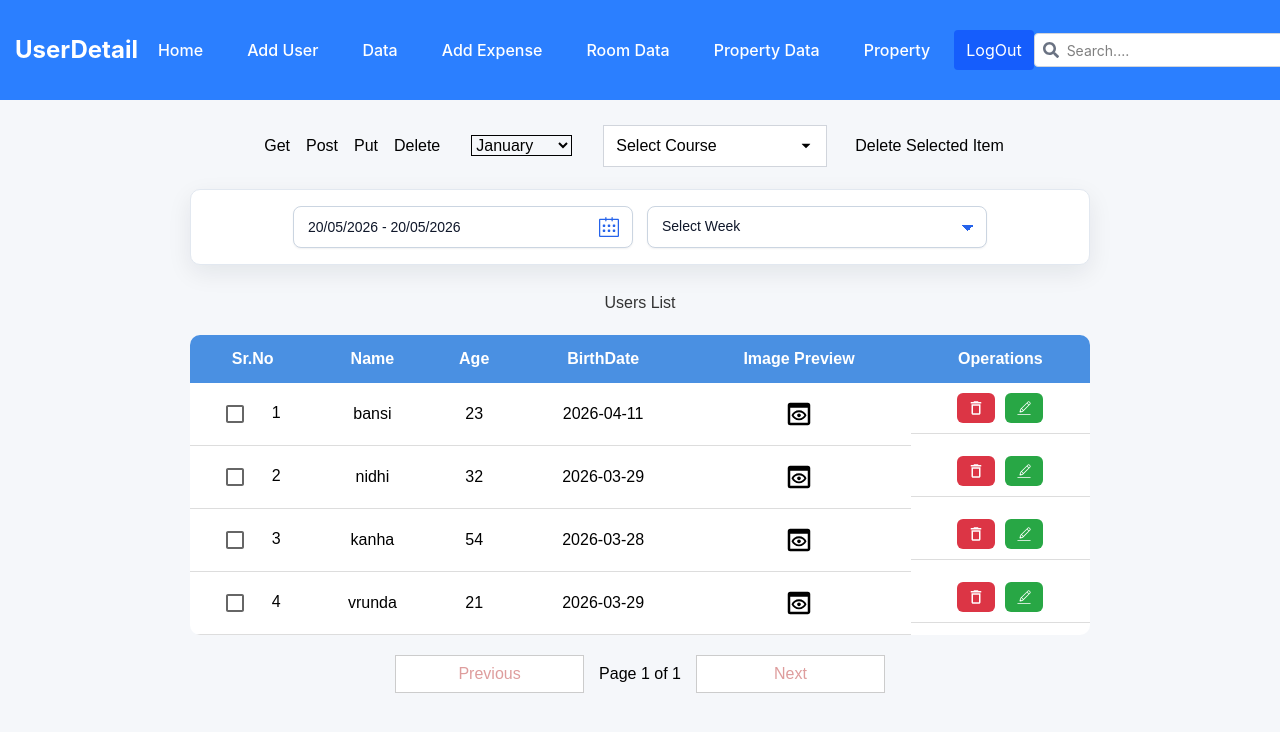
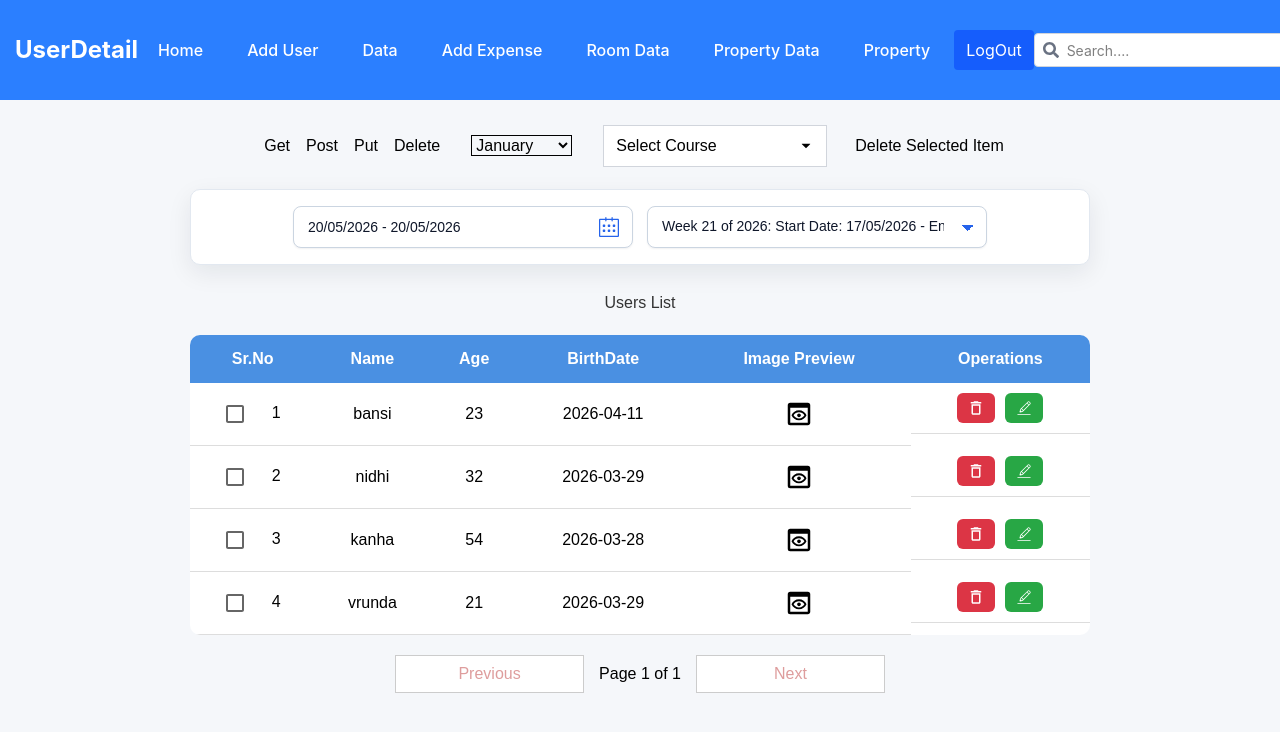
Before and after one commit to Bansi1705/newDemo, a React (Vite) app: page /home in a window 1280 px wide. Shown: the top 732 px of the page. Built offline with nearby package versions, Linux system fonts and the light colour scheme; data requests are answered from the project's data file; sample sign-in values are in the browser's storage.

Commit message:
[BC][week picker chnages done]

```diff
--- /dev/null
+++ b/src/Components/CommonComponents/WeekPicker.tsx
@@ -0,0 +1,62 @@
+import {
+  eachWeekOfInterval,
+  startOfWeek,
+  endOfWeek,
+  format,
+  getWeek,
+} from "date-fns";
+import "../../Styles/WeekPicker.css";
+
+type WeekPickerProps = {
+  startYear?: number;
+  startMonth?: number;
+  endYear?: number;
+  endMonth?: number;
+};
+
+export default function WeekPicker({
+  startYear,
+  startMonth,
+  endYear,
+  endMonth,
+}: WeekPickerProps) {
+  const currentYear = new Date().getFullYear();
+  const lastYear = currentYear - 1;
+  const nextYear = currentYear + 1;
+  const currentWeek = getWeek(new Date());
+
+  const totalLastMonthDays = new Date(
+    nextYear,
+    endMonth ?? 11 + 1,
+    0,
+  ).getDate();
+
+  const weeks = eachWeekOfInterval({
+    start: new Date(startYear || lastYear, startMonth ?? 0, 1),
+    end: new Date(endYear || nextYear, endMonth ?? 11 + 1, totalLastMonthDays),
+  }).map((date) => {
+    const startDate = startOfWeek(date, { weekStartsOn: 0 });
+    const endDate = endOfWeek(date, { weekStartsOn: 0 });
+    const year = endDate.getFullYear();
+    const weekNumber = getWeek(date);
+
+    return {
+      label: `Week ${weekNumber} of ${year}: Start Date: ${format(startDate, "dd/MM/yyyy")} - End Date: ${format(endDate, "dd/MM/yyyy")}`,
+      value: `week-${weekNumber} of ${year}`,
+    };
+  });
+  return (
+    <div className="week-picker">
+      <select
+        className="week-picker__select"
+        defaultValue={`week-${currentWeek} of ${currentYear}`}
+      >
+        {weeks.map((week) => (
+          <option key={week.value} value={week.value}>
+            {week.label}
+          </option>
+        ))}
+      </select>
+    </div>
+  );
+}
--- a/src/Pages/Home.tsx
+++ b/src/Pages/Home.tsx
@@ -18,13 +18,12 @@ import FilePreview from "../Components/CommonComponents/FilePreview";
 import FormControlLabel from "@mui/material/FormControlLabel";
 import Checkbox from "@mui/material/Checkbox";
 import CustomDateRangePicker from "../Components/CommonComponents/DatePickerBasic";
-import WeekPicker from "../WeekPicker";
+import WeekPicker from "../Components/CommonComponents/WeekPicker";
 
 export const Home = () => {
   const [users, setUsers] = useState<User[]>([]);
   const navigate = useNavigate();
   const [checkedDelete, setCheckedDelete] = useState<number[]>([]);
-
   const [selectedMonth, setSelectedMonth] = useState<string>("");
 
   const [search, setSearch] = useState<string>("");
@@ -98,7 +97,7 @@ export const Home = () => {
         checkedDelete.map(async (id) => {
           await Apiservice.delete<ApiResponse<User[]>>(`/users/${id}`);
           setUsers((prev) =>
-            prev.filter((user) => !checkedDelete.includes(user.id??0)),
+            prev.filter((user) => !checkedDelete.includes(user.id ?? 0)),
           );
         });
         setCheckedDelete([]);
@@ -202,7 +201,9 @@ export const Home = () => {
 
   const handleCheckBoxDeleteChange = (id: number | undefined) => {
     setCheckedDelete((prev) =>
-      prev.includes(id??0) ? prev.filter((item) => item !== id) : [...prev, id??0],
+      prev.includes(id ?? 0)
+        ? prev.filter((item) => item !== id)
+        : [...prev, id ?? 0],
     );
   };
 
@@ -258,8 +259,12 @@ export const Home = () => {
           <div className="date-picker-section">
             <CustomDateRangePicker />
 
-            <WeekPicker/>
-
+            <WeekPicker
+              startYear={2025}
+              startMonth={1}
+              endYear={2027}
+              endMonth={10}
+            />
           </div>
 
           <h2 className="main-title">Users List</h2>
@@ -281,8 +286,10 @@ export const Home = () => {
                       <FormControlLabel
                         control={
                           <Checkbox
-                            onChange={() => handleCheckBoxDeleteChange(user.id??0)}
-                            checked={checkedDelete.includes(user.id??0)}
+                            onChange={() =>
+                              handleCheckBoxDeleteChange(user.id ?? 0)
+                            }
+                            checked={checkedDelete.includes(user.id ?? 0)}
                           />
                         }
                         label=""
--- a/src/WeekPicker.tsx
+++ /dev/null
@@ -1,34 +0,0 @@
-import { eachWeekOfInterval, startOfWeek, endOfWeek, format } from "date-fns";
-import "./Styles/WeekPicker.css";
-
-const year = new Date().getFullYear();
-
-const weeks = eachWeekOfInterval({
-  start: new Date(year, 0, 1),
-  end: new Date(year, 11, 31),
-}).map((date, index) => {
-  const stastDate = startOfWeek(date, { weekStartsOn: 0 });
-  const endDate = endOfWeek(date, { weekStartsOn: 0 });
-
-  return {
-    label: `Week ${index + 1} : Start Date: ${format(stastDate, "dd/MM/yyyy")} - End Date: ${format(endDate, "dd/MM/yyyy")}`,
-    value: `week-${index + 1}`,
-  };
-});
-
-export default function WeekPicker() {
-  return (
-    <div className="week-picker">
-      <select className="week-picker__select" defaultValue="">
-        <option value="" disabled>
-          Select Week
-        </option>
-        {weeks.map((week) => (
-          <option key={week.value} value={week.value}>
-            {week.label}
-          </option>
-        ))}
-      </select>
-    </div>
-  );
-}
```
